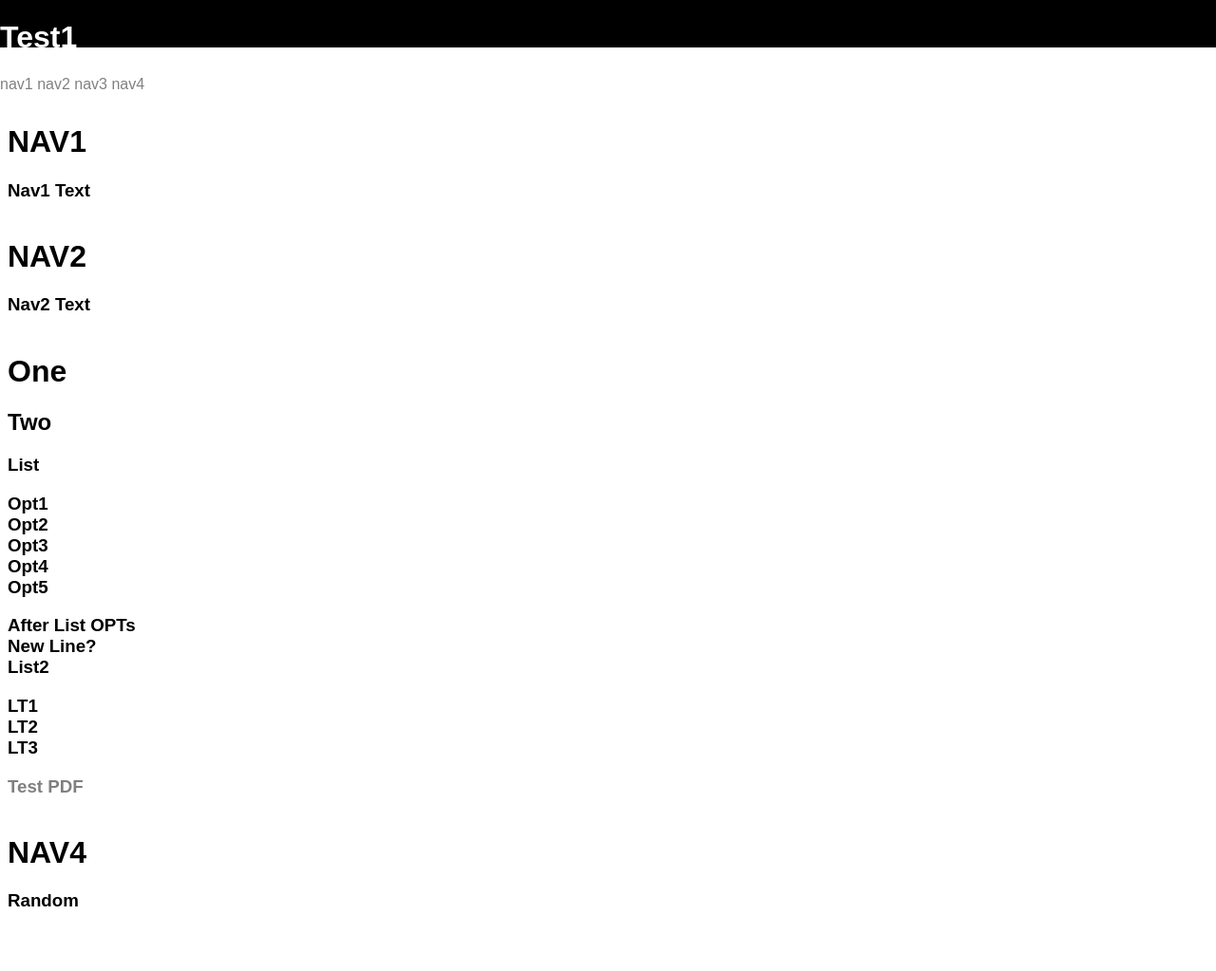
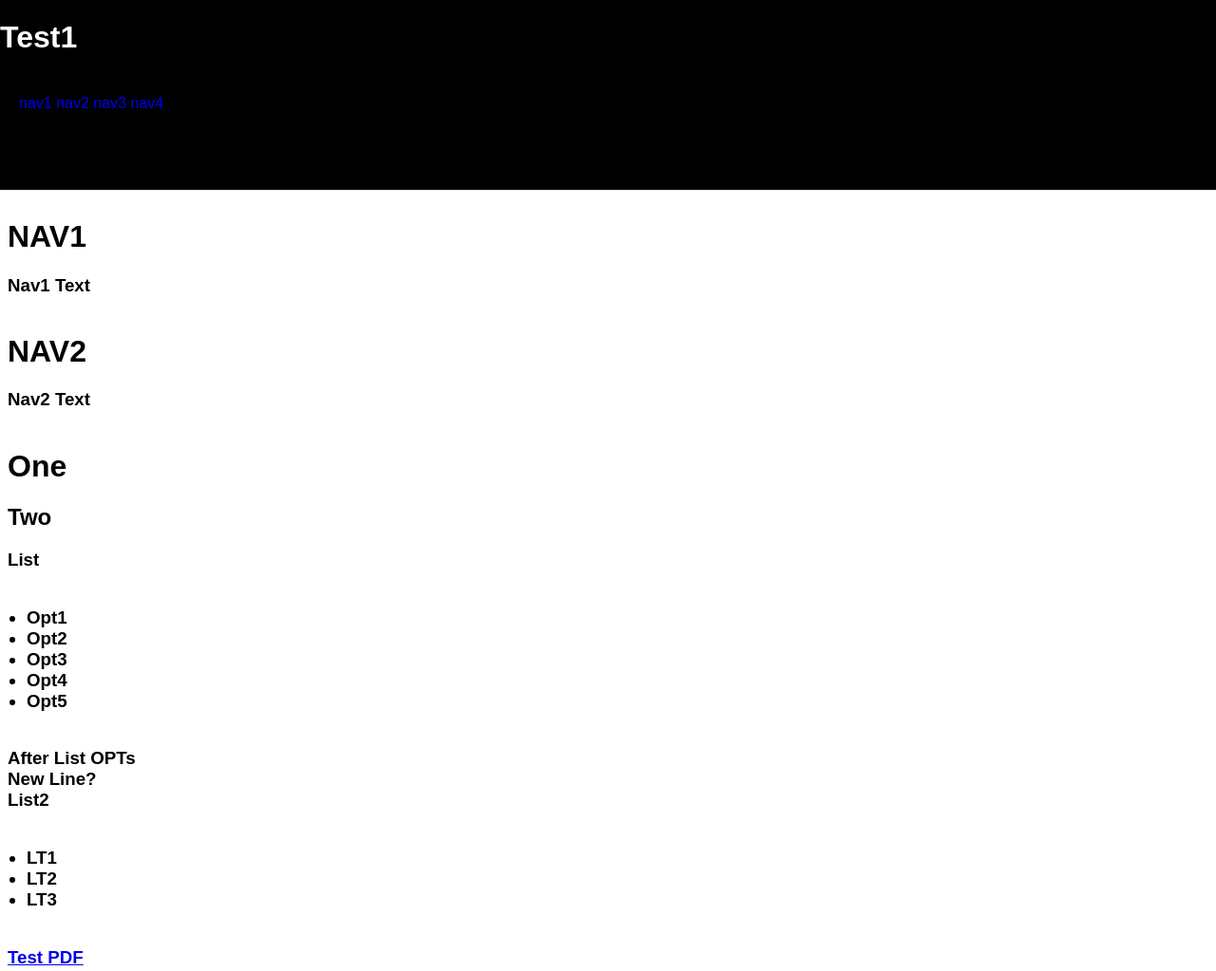
Before and after one commit to JRMGM0623/test3, a plain HTML site: page index.html in a window 1280 px wide. Shown: the top 1023 px of the page at 95% size. Before the commit the page ends 979 px from the top, so only its background shows below. Drawn offline with Linux system fonts and the light colour scheme.

Commit message:
Update style.css

```diff
--- a/css/style.css
+++ b/css/style.css
@@ -6,20 +6,20 @@ header{
 	top: 0;
 	left: 0;
 	right: 0;
-	height: 50px;
+	height: 200px;
 }
 
 main{
-	margin-top: 110px;
+	margin-top: 210px;
 }
-
+//Nav Bar Stuff
 a{
 	text-decoration: none;
 	color: grey;
 }
 
 ul{
-	padding: 0px;
+	padding: 20px;
 }
 
 header li{
```
